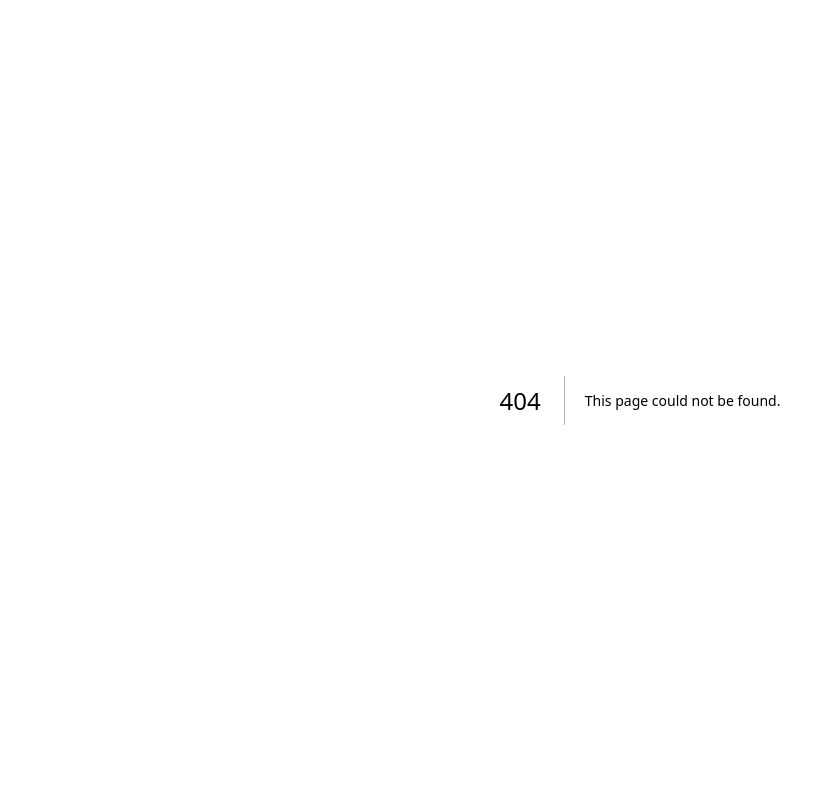
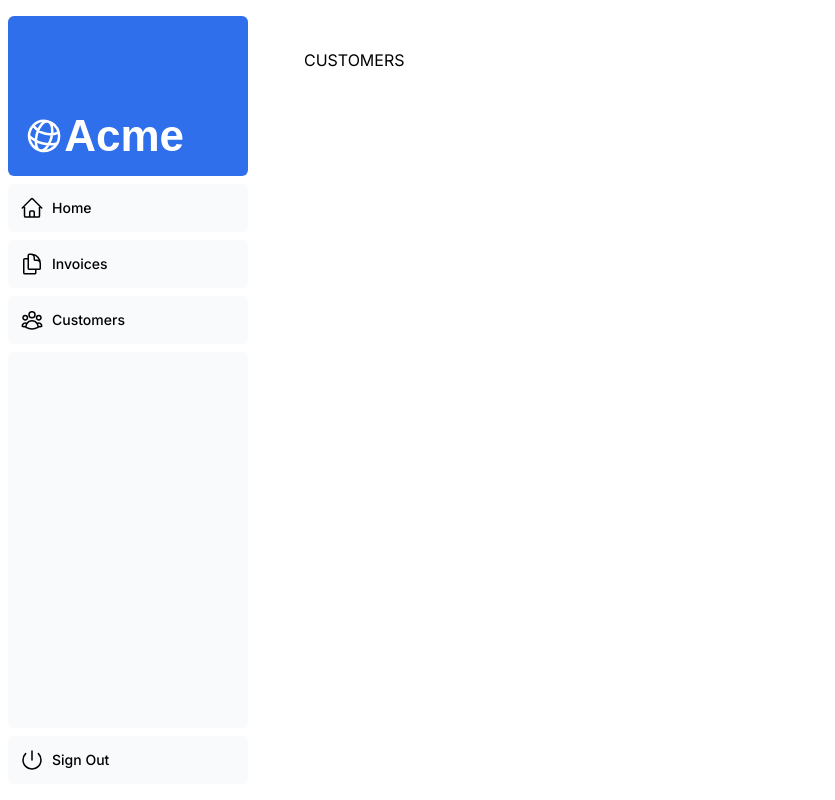
Before and after one commit to Kuchto47/nextjs-dashboard-tutorial, a Next.js app: page /dashboard/customers in a window 1280 px wide. Before the commit this address had no page. Shown: the whole page, without its empty margins (0-835 px from the left). Built offline with nearby package versions, Linux system fonts and the light colour scheme; a web font is replaced by a local one.

Commit message:
chapter 4

```diff
--- /dev/null
+++ b/app/dashboard/customers/page.tsx
@@ -0,0 +1,3 @@
+export default function Page() {
+    return <>CUSTOMERS</>
+}
--- /dev/null
+++ b/app/dashboard/invoices/page.tsx
@@ -0,0 +1,3 @@
+export default function Page() {
+    return <>INVOICES</>
+}
--- /dev/null
+++ b/app/dashboard/layout.tsx
@@ -0,0 +1,13 @@
+import SideNav from '@/app/ui/dashboard/sidenav';
+import { PropsWithChildren } from 'react';
+
+export default function Layout({ children }: PropsWithChildren) {
+  return (
+    <div className="flex h-screen flex-col md:flex-row md:overflow-hidden">
+      <div className="w-full flex-none md:w-64">
+        <SideNav />
+      </div>
+      <div className="flex-grow p-6 md:overflow-y-auto md:p-12">{children}</div>
+    </div>
+  );
+}
--- /dev/null
+++ b/app/dashboard/page.tsx
@@ -0,0 +1,3 @@
+export default function Page() {
+    return <p>Dashboard Page</p>;
+}
--- a/app/layout.tsx
+++ b/app/layout.tsx
@@ -1,11 +1,10 @@
 import '@/app/ui/global.css';
 import { inter } from './ui/fonts';
+import { PropsWithChildren } from 'react';
 
 export default function RootLayout({
   children,
-}: {
-  children: React.ReactNode;
-}) {
+}: PropsWithChildren) {
   return (
     <html lang="en">
       <body className={`${inter.className} antialiased`}>{children}</body>
```
Also changed, not shown: 1 other file (tests, documents, lock files or other folders).
